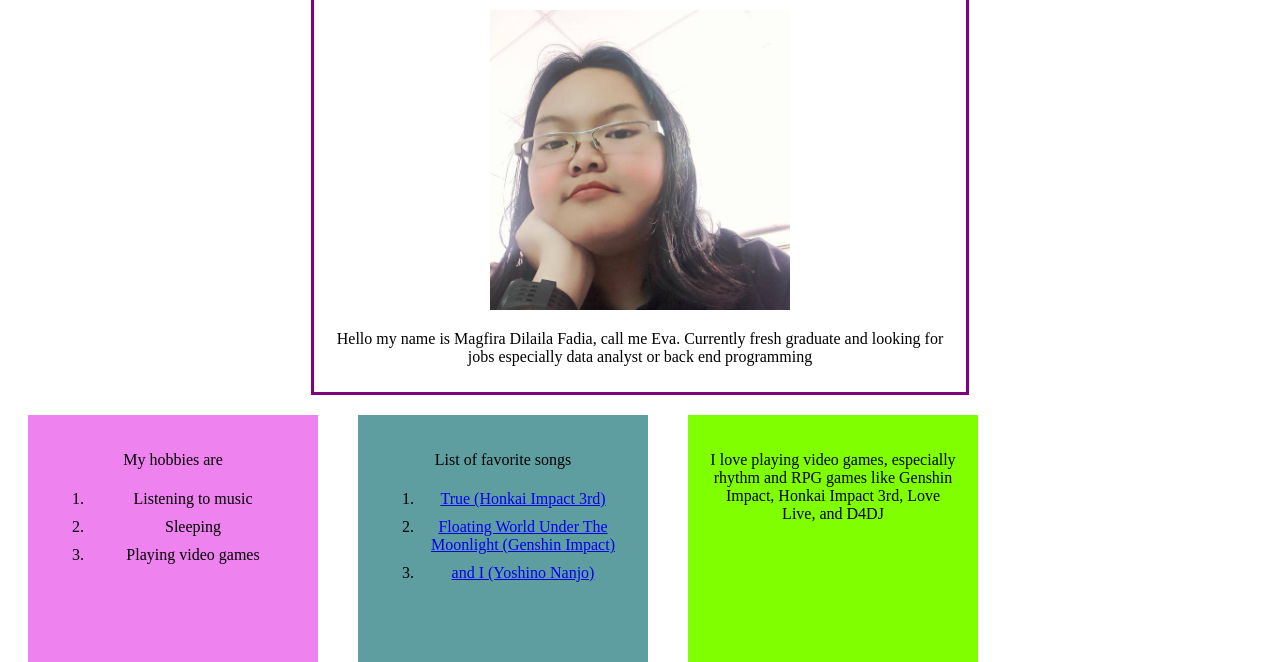
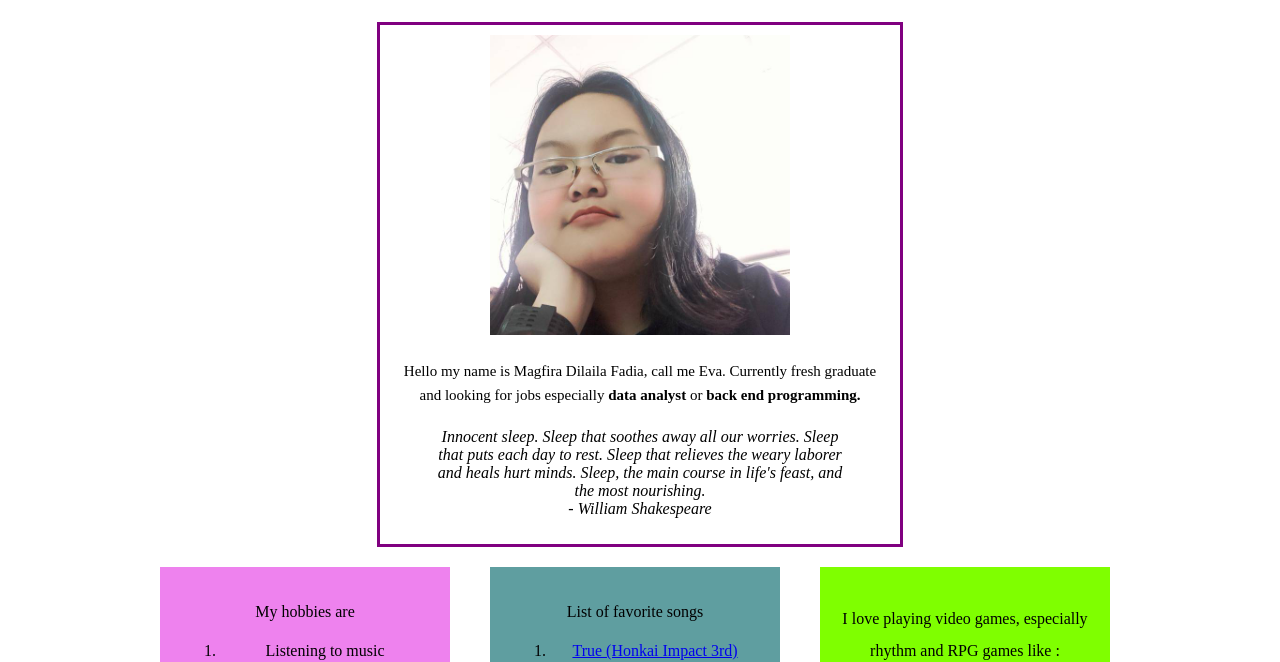
Before and after one commit to zettacamp-magfiradilaila-fadia/Eva_ZettaCamp_Catfish, a plain HTML site: page about.html in a window 1280 px wide. Shown: the part 64-726 px from the top of the page. Drawn offline with Linux system fonts and the light colour scheme.

Commit message:
done adding

```diff
--- a/about.html
+++ b/about.html
@@ -13,7 +13,14 @@
     <div class="content">
       <div class="intro">
         <img src="img/ava.jpg" width="300px" />
-        <p>Hello my name is Magfira Dilaila Fadia, call me Eva. Currently fresh graduate and looking for jobs especially data analyst or back end programming</p>
+        <p>Hello my name is Magfira Dilaila Fadia, call me Eva. Currently fresh graduate and looking for jobs especially <strong>data analyst</strong> or <strong>back end programming.</strong></p>
+        <blockquote cite="https://www.goodreads.com/quotes/7931034-innocent-sleep-sleep-that-soothes-away-all-our-worries-sleep">
+          <i>
+            Innocent sleep. Sleep that soothes away all our worries. Sleep that puts each day to rest. Sleep that relieves the weary laborer and heals hurt minds. Sleep, the main course in life's feast, and the most nourishing.
+            <br />
+            - William Shakespeare
+          </i>
+        </blockquote>
       </div>
       <div class="hobbies">
         <p>My hobbies are</p>
@@ -32,7 +39,15 @@
         </ol>
       </div>
       <div class="games">
-        <p>I love playing video games, especially rhythm and RPG games like Genshin Impact, Honkai Impact 3rd, Love Live, and D4DJ</p>
+        <p>
+          I love playing video games, especially rhythm and RPG games like : <br />
+          &rarr;<i
+            >Genshin Impact; <br />
+            &rarr;Honkai Impact 3rd; <br />
+            &rarr;Love Live; <br />
+            &rarr;D4DJ</i
+          >
+        </p>
       </div>
     </div>
   </body>
--- a/css/about.css
+++ b/css/about.css
@@ -1,4 +1,11 @@
 @import url('nav.css');
+
+.content {
+  width: 1000px;
+  margin: auto;
+  padding: 25px;
+}
+
 .intro {
   border: 3px solid purple;
   width: 50%;
@@ -7,6 +14,11 @@
   text-align: center;
 }
 
+.intro p {
+  padding: 5px;
+  font-size: 15px;
+  line-height: 1.6;
+}
 .hobbies {
   float: left;
   background-color: violet;
@@ -34,6 +46,7 @@
 .music ol li {
   padding: 5px;
 }
+
 .games {
   float: left;
   background-color: chartreuse;
@@ -43,3 +56,7 @@
   width: 250px;
   margin: 20px;
 }
+
+.games p {
+  line-height: 2;
+}
```
